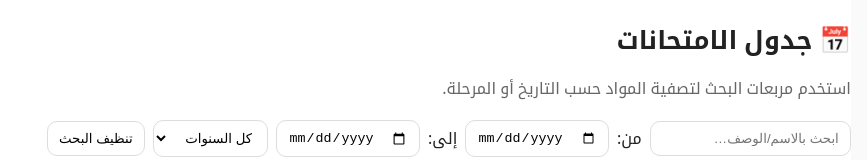
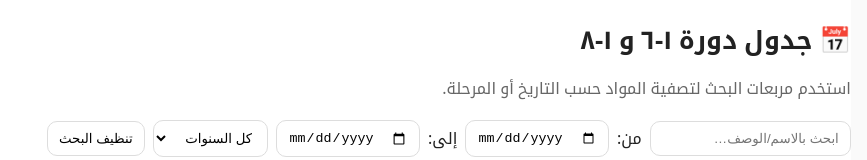
Before and after one commit to husseinqays-crypto/husseinqays-crypto.github.io, a plain HTML site: page index.html in a window 1280 px wide. Shown: the top 160 px of the page, without its empty margins (413-1280 px from the left). Drawn offline with Linux system fonts and the light colour scheme.

Commit message:
Update index.html

```diff
--- a/index.html
+++ b/index.html
@@ -9,7 +9,7 @@
 </head>
 <body>
   <header>
-    <h1>📅 جدول الامتحانات</h1>
+    <h1>📅 جدول دورة ١-٦ و ١-٨</h1>
     <p class="lead">استخدم مربعات البحث لتصفية المواد حسب التاريخ أو المرحلة.</p>
     <div class="filters">
       <input id="q" type="search" placeholder="ابحث بالاسم/الوصف…" />
```
